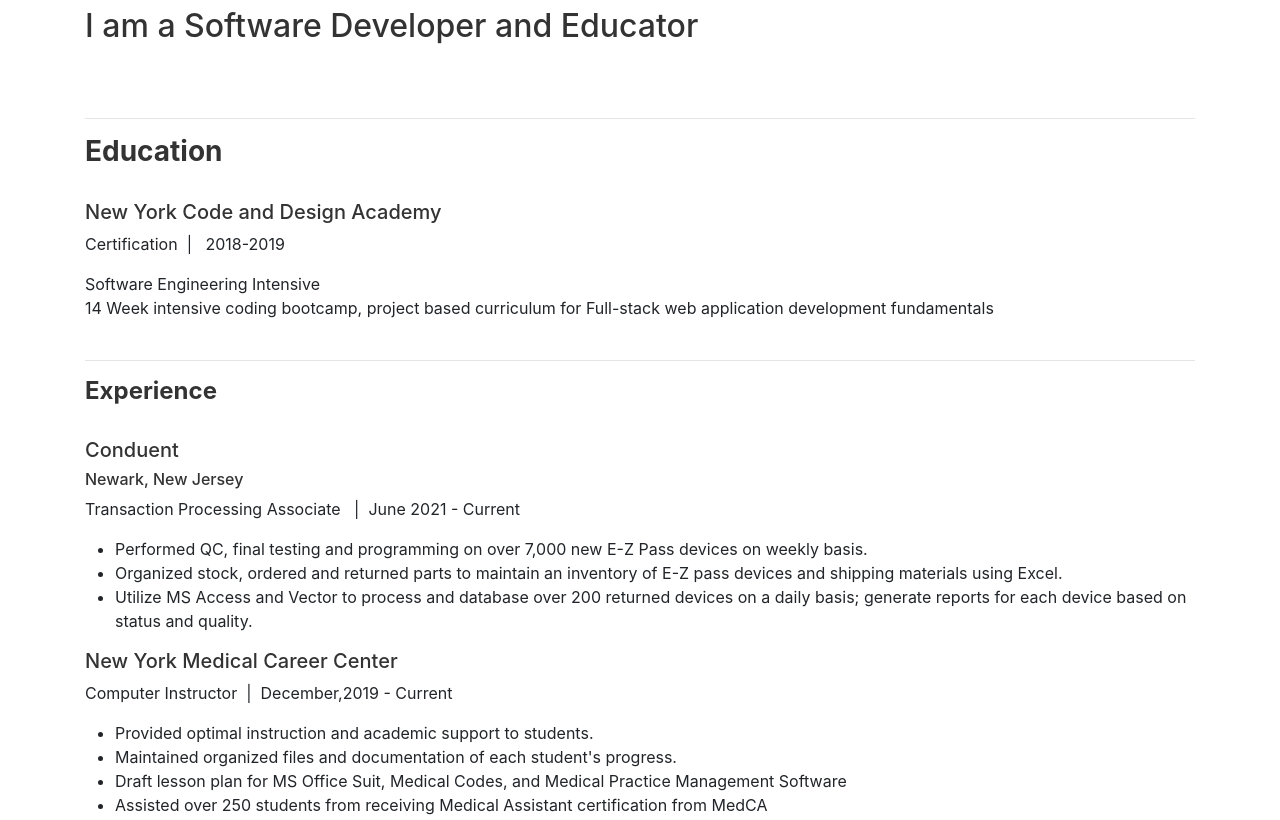
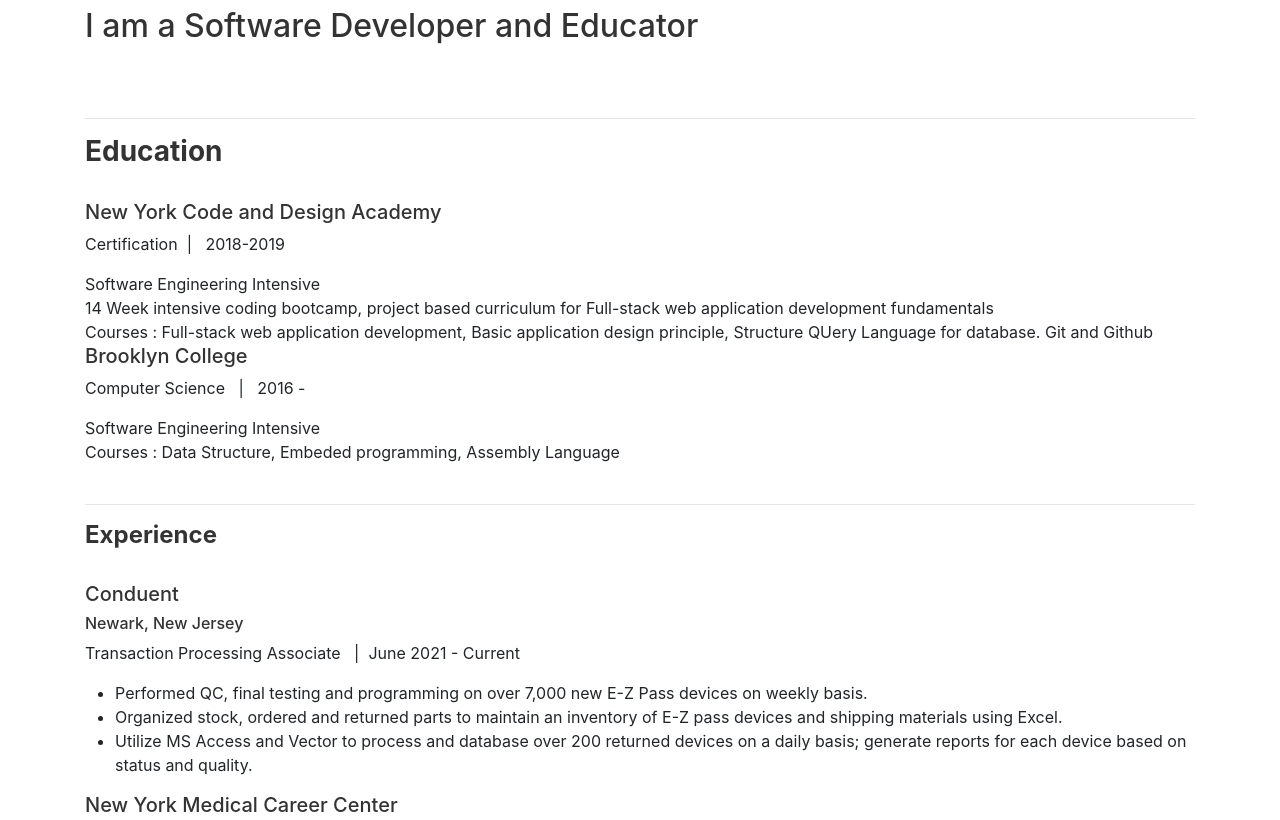
Before and after one commit to wonjune12/profile-page, a plain HTML site: page index.html in a window 1280 px wide. Shown: the part 1360-2180 px from the top of the page. Drawn offline with nearby package versions, Linux system fonts and the light colour scheme.

Commit message:
edited education

```diff
--- a/index.html
+++ b/index.html
@@ -54,7 +54,14 @@
             <p>Certification&nbsp; | &nbsp; 2018-2019<br></p>
             Software Engineering Intensive<br>
             14 Week intensive coding bootcamp, project based curriculum for Full-stack web application development fundamentals</div>
-          </div>
+            Courses : Full-stack web application development, Basic application design principle, Structure QUery Language for database. Git and Github
+        </div>
+        <h5>Brooklyn College </h5>
+        <div>
+          <p>Computer Science &nbsp; | &nbsp; 2016 - <br></p>
+          Software Engineering Intensive<br>
+          Courses : Data Structure, Embeded programming, Assembly Language
+      </div>
 
           <br>
           <hr>
```
